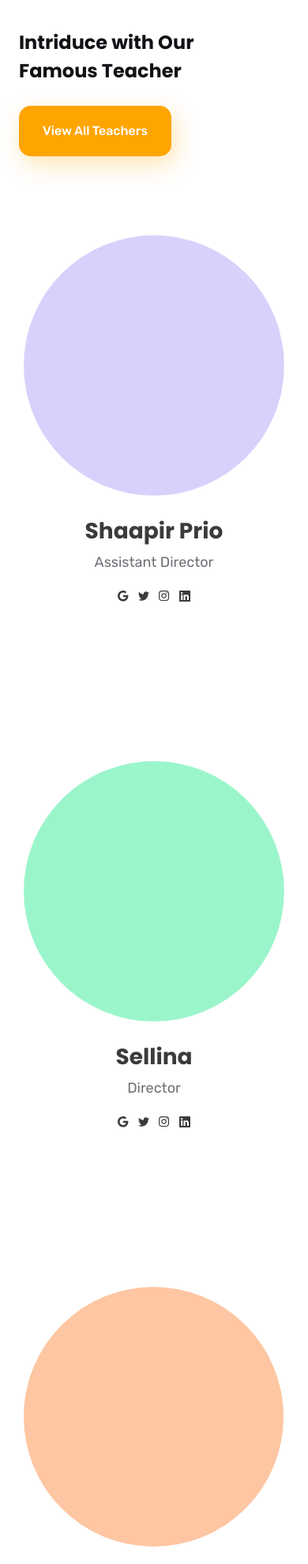
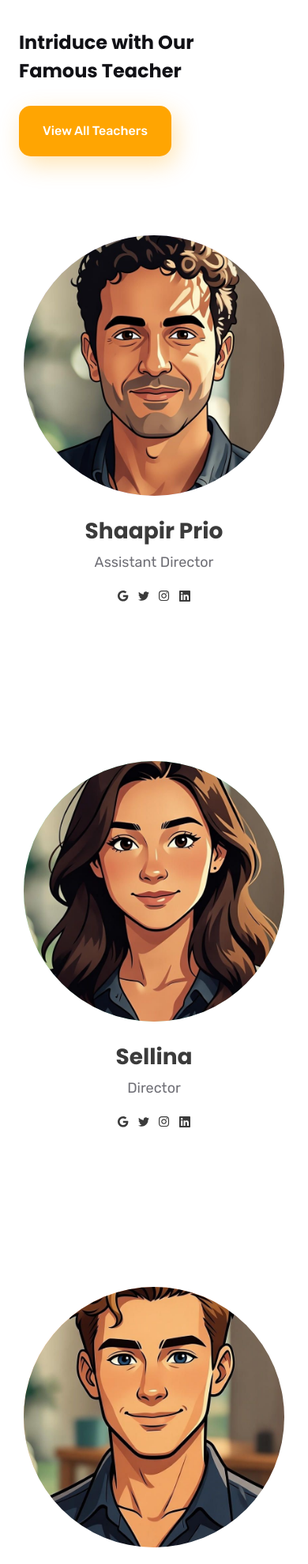
Before and after one commit to brotherfox-learner/Education, a plain HTML site: page index.html in a window 390 px wide. Shown: the part 4327-6308 px from the top of the page at 79% size. Drawn offline with nearby package versions, Linux system fonts and the light colour scheme.

Commit message:
Refactor: Simplify index.html by removing unused header elements, enhancing button hover effects, and improving testimonial section layout for better responsiveness and user experience.

```diff
--- a/index.html
+++ b/index.html
@@ -313,11 +313,17 @@
         class="desktop:w-[1420px] flex flex-col desktop:flex-row gap-[100px] desktop:gap-[80px] desktop:justify-evenly justify-center items-center"
       >
         <article class="desktop:w-[410px] desktop:h-[575.650390625px] transition-all duration-300 hover:scale-105 desktop:hover:scale-110 cursor-pointer">
-          <div class="transition-transform duration-300 hover:scale-105 desktop:hover:scale-110">
+          <div class="transition-transform duration-300 hover:scale-105 desktop:hover:scale-110 relative w-[329.82489013671875px] desktop:w-[394.86077880859375px] h-[329.82489013671875px] desktop:h-[394.86077880859375px]">
             <img
               src="image/Best/Ellipse1.svg"
+              alt=""
+              class="absolute inset-0 w-full h-full transition-all duration-300"
+              aria-hidden="true"
+            />
+            <img
+              src="image/Best/Shaapir.jpg"
               alt="Shaapir Prio profile picture"
-              class="w-[329.82489013671875px] desktop:w-[394.86077880859375px] h-[329.82489013671875px] desktop:h-[394.86077880859375px] transition-all duration-300"
+              class="absolute inset-0 w-full h-full rounded-full object-cover transition-all duration-300"
             />
           </div>
           <div
@@ -367,11 +373,17 @@
         </article>
 
         <article class="desktop:w-[410px] desktop:h-[575.650390625px] transition-all duration-300 hover:scale-105 desktop:hover:scale-110 cursor-pointer">
-          <div class="transition-transform duration-300 hover:scale-105 desktop:hover:scale-110">
+          <div class="transition-transform duration-300 hover:scale-105 desktop:hover:scale-110 relative w-[329.82489013671875px] desktop:w-[394.86077880859375px] h-[329.82489013671875px] desktop:h-[394.86077880859375px]">
             <img
               src="image/Best/Ellipse2.svg"
+              alt=""
+              class="absolute inset-0 w-full h-full transition-all duration-300"
+              aria-hidden="true"
+            />
+            <img
+              src="image/Best/Selena.jpg"
               alt="Sellina profile picture"
-              class="w-[329.82489013671875px] desktop:w-[394.86077880859375px] h-[329.82489013671875px] desktop:h-[394.86077880859375px] transition-all duration-300"
+              class="absolute inset-0 w-full h-full rounded-full object-cover transition-all duration-300"
             />
           </div>
           <div
@@ -421,11 +433,17 @@
         </article>
 
         <article class="desktop:w-[410px] desktop:h-[575.650390625px] transition-all duration-300 hover:scale-105 desktop:hover:scale-110 cursor-pointer">
-          <div class="transition-transform duration-300 hover:scale-105 desktop:hover:scale-110">
+          <div class="transition-transform duration-300 hover:scale-105 desktop:hover:scale-110 relative w-[329.82489013671875px] desktop:w-[394.86077880859375px] h-[329.82489013671875px] desktop:h-[394.86077880859375px]">
             <img
               src="image/Best/Ellipse3.svg"
+              alt=""
+              class="absolute inset-0 w-full h-full transition-all duration-300"
+              aria-hidden="true"
+            />
+            <img
+              src="image/Best/John.jpg"
               alt="John Smith profile picture"
-              class="w-[329.82489013671875px] desktop:w-[394.86077880859375px] h-[329.82489013671875px] desktop:h-[394.86077880859375px] transition-all duration-300"
+              class="absolute inset-0 w-full h-full rounded-full object-cover transition-all duration-300"
             />
           </div>
           <div
@@ -515,9 +533,9 @@
            <div class="gap-4 flex items-center">
             <div>
               <img
-                    src="image/Best/Jaquan.svg"
+                src="image/Best/Jaqoun.jpg"
                 alt="Jaquon Hart profile picture"
-                    class="w-[87.21126556396484px] h-[87.21126556396484px] rounded-full object-cover"
+                class="w-[87.21126556396484px] h-[87.21126556396484px] rounded-full object-cover object-top"
               />
             </div>
              <div class="flex flex-col">
@@ -605,11 +623,11 @@
          <div
            class="gap-4 mb-4 desktop:mb-10 desktop:mt-4 flex justify-start items-center"
          >
-              <div class="">
+          <div class=" opacity-20">
             <img
-                  src="image/Best/Jaquan.svg"
-                  alt="Profile picture"
-                  class="w-[87.21126556396484px] h-[87.21126556396484px] rounded-full object-cover"
+              src="image/Best/Jaqoun.jpg"
+              alt="Jaquon Hart profile picture"
+              class="w-[87.21126556396484px] h-[87.21126556396484px] rounded-full object-cover object-top"
             />
           </div>
            <div class="flex flex-col">
```
Also changed, not shown: image/Best/Jaqoun.jpg (added), image/Best/John.jpg (added), image/Best/Selena.jpg (added), image/Best/Shaapir.jpg (added). Lines whose indentation alone changed are shown as unchanged.
